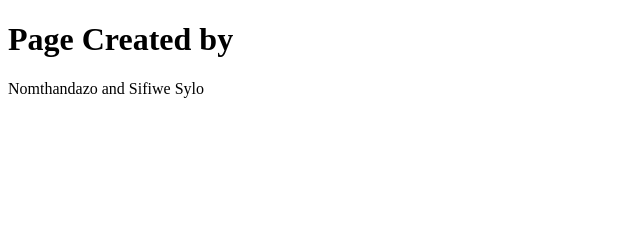
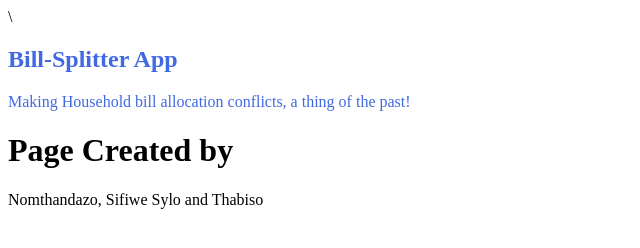
Before and after one commit to Macilo/FunTime, a plain HTML site: page about.html in a window 1280 px wide. Shown: the whole page, without its empty margins (0-640 px from the left). Drawn offline with Linux system fonts and the light colour scheme.

Commit message:
About page updated

```diff
--- a/about.html
+++ b/about.html
@@ -6,7 +6,19 @@
     <title>About</title>
 </head>
 <body>
+    \<div id ="Description">
+    <h2>Bill-Splitter App</h2>
+    <p>Making Household bill allocation conflicts, a thing of the past!</p>
+</div>
     <h1>Page Created by</h1>
-    <p>Nomthandazo and Sifiwe Sylo</p>
+    <p>Nomthandazo, Sifiwe Sylo and Thabiso</p>
+   <style>
+       #Description{
+color:royalblue;
+       }
+       #h2{
+           color: rgb(0, 0, 0);
+       }
+   </style>
 </body>
 </html>
```
